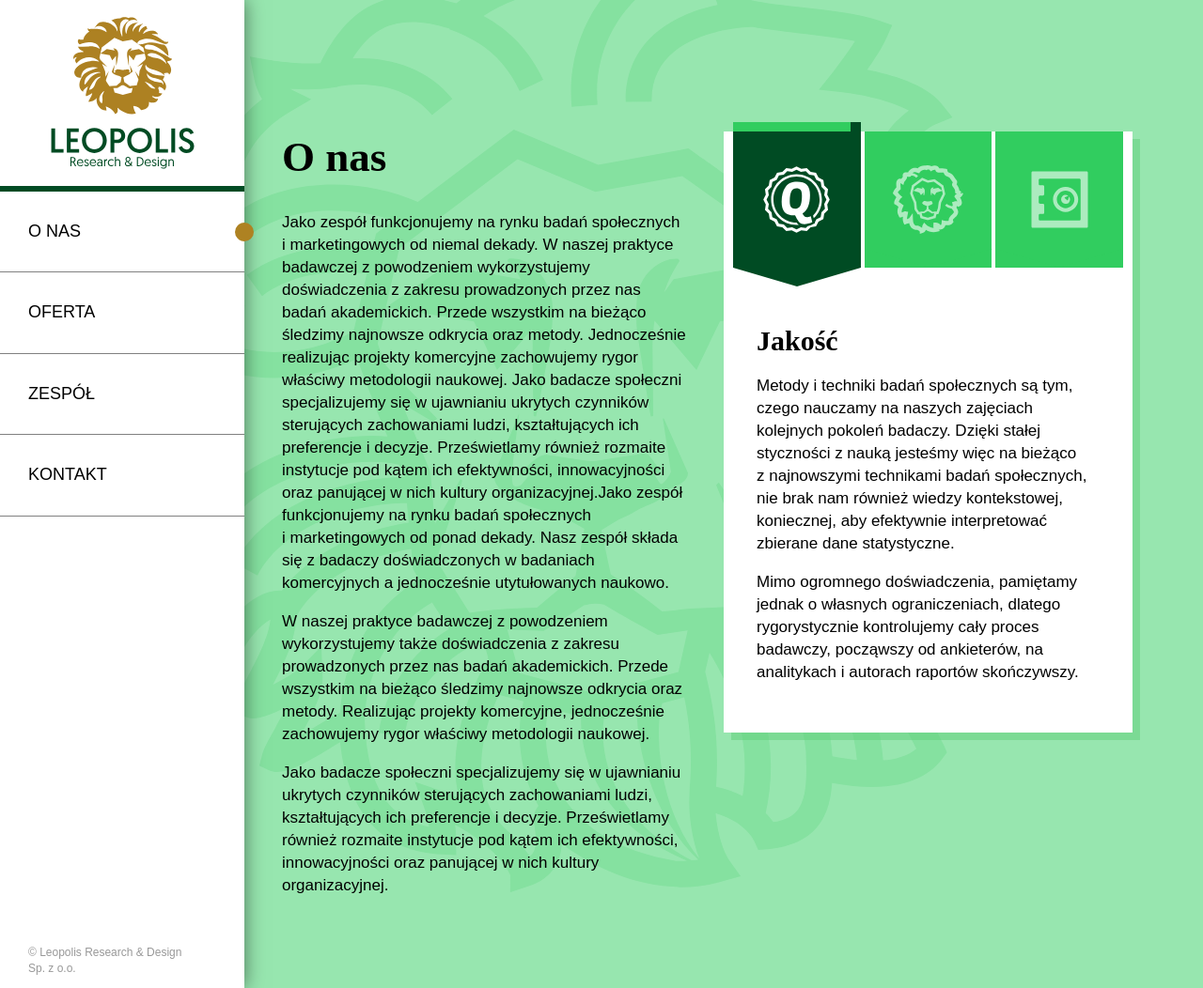
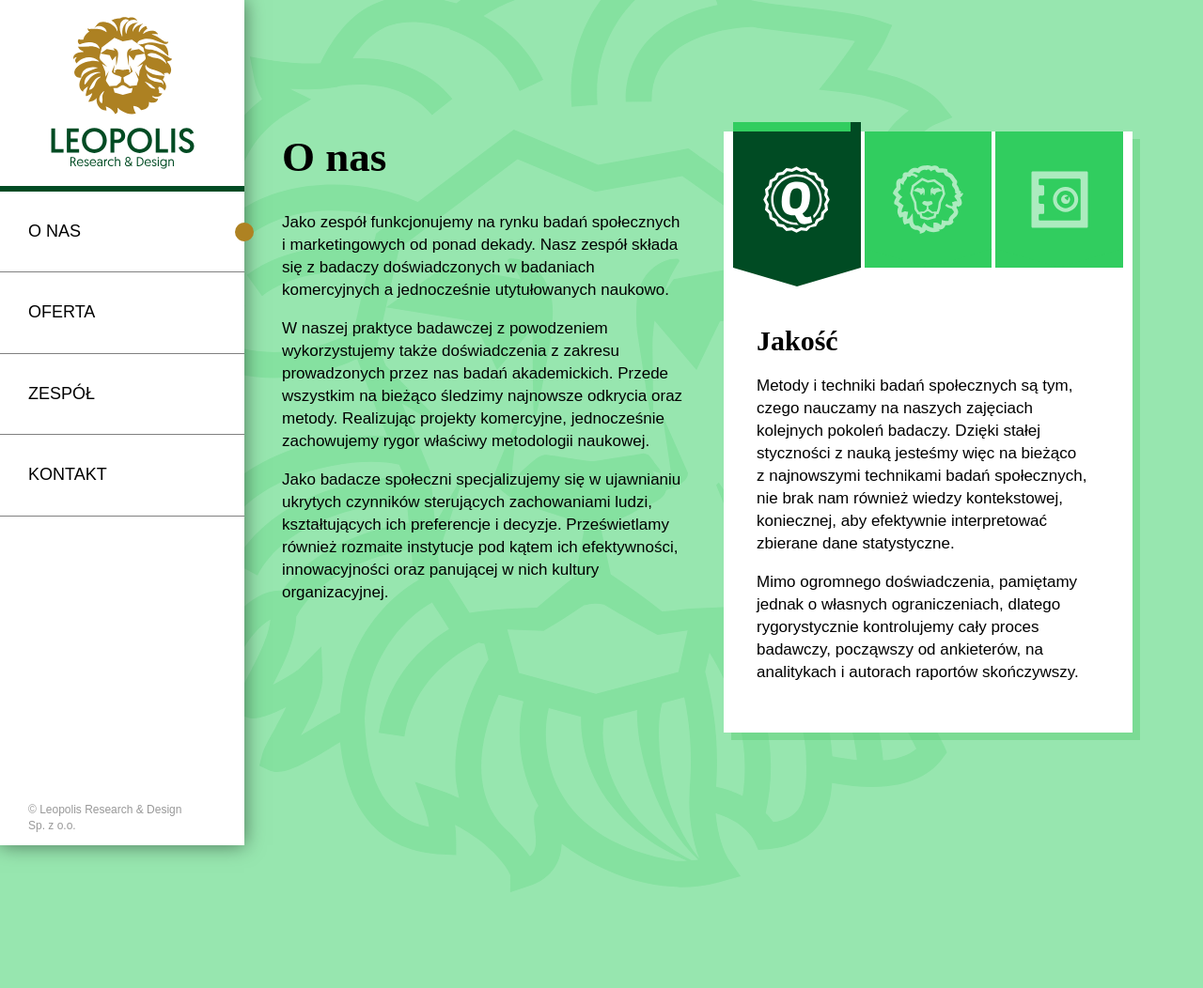
Before and after one commit to cadiblac/leopolis, a Jekyll site: the page built from o-nas.md, in a window 1280 px wide. Shown: the whole page at 94% size. Built offline with Jekyll 4.4.1, drawn with Linux system fonts in a browser that asks for light colours; nearby versions of some CDN libraries.

Commit message:
Update o-nas.md

```diff
--- a/o-nas.md
+++ b/o-nas.md
@@ -6,7 +6,7 @@
 ---
 # O nas
 
-Jako zespół funkcjonujemy na rynku badań społecznych i marketingowych od niemal dekady. W naszej praktyce badawczej z powodzeniem wykorzystujemy doświadczenia z zakresu prowadzonych przez nas badań akademickich. Przede wszystkim na bieżąco śledzimy najnowsze odkrycia oraz metody. Jednocześnie realizując projekty komercyjne zachowujemy rygor właściwy metodologii naukowej. Jako badacze społeczni specjalizujemy się w ujawnianiu ukrytych czynników sterujących zachowaniami ludzi, kształtujących ich preferencje i decyzje. Prześwietlamy również rozmaite instytucje pod kątem ich efektywności, innowacyjności oraz panującej w nich kultury organizacyjnej.Jako zespół funkcjonujemy na rynku badań społecznych i marketingowych od ponad  dekady.  Nasz zespół składa się z badaczy  doświadczonych  w badaniach  komercyjnych a jednocześnie utytułowanych naukowo.
+Jako zespół funkcjonujemy na rynku badań społecznych i marketingowych od ponad  dekady.  Nasz zespół składa się z badaczy  doświadczonych  w badaniach  komercyjnych a jednocześnie utytułowanych naukowo.
 
 W naszej praktyce badawczej z powodzeniem wykorzystujemy także doświadczenia z zakresu prowadzonych przez nas badań akademickich.  Przede wszystkim na bieżąco śledzimy najnowsze odkrycia oraz metody.  Realizując projekty komercyjne,   jednocześnie zachowujemy rygor właściwy metodologii naukowej.
 
```
